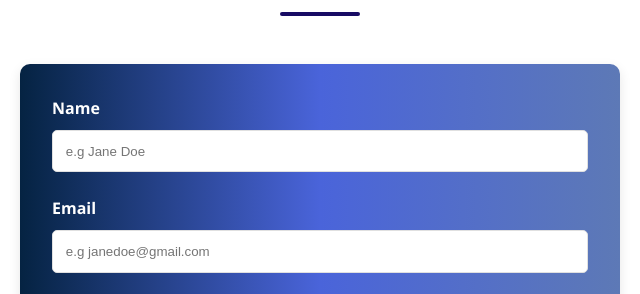
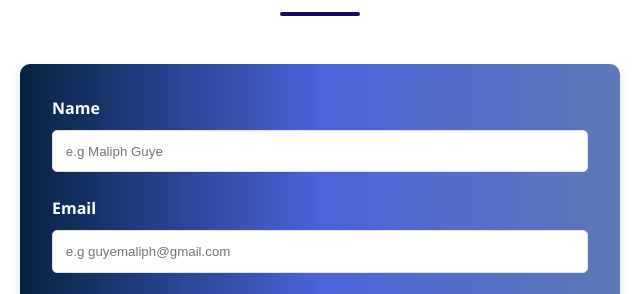
Before and after one commit to Maliph-Guye/PLP_hackathon, a plain HTML site: page index.html in a window 1280 px wide. Shown: the part 4660-4954 px from the top of the page, 320-960 px from the left. Drawn offline with Linux system fonts and the light colour scheme.

Commit message:
Update index.html

```diff
--- a/index.html
+++ b/index.html
@@ -254,12 +254,12 @@
             <form class="contact-form" action="mailto:onditotonnis@gmail.com" method="post">
                 <div class="form-group">
                     <label for="name">Name</label>
-                    <input type="text" id="name" name="name" required aria-required="true" placeholder="e.g Jane Doe">
+                    <input type="text" id="name" name="name" required aria-required="true" placeholder="e.g Maliph Guye">
                 </div>
 
                 <div class="form-group">
                     <label for="email">Email</label>
-                    <input type="email" id="email" name="email" required aria-required="true" placeholder="e.g janedoe@gmail.com">
+                    <input type="email" id="email" name="email" required aria-required="true" placeholder="e.g guyemaliph@gmail.com">
                 </div>
 
                 <div class="form-group">
```
